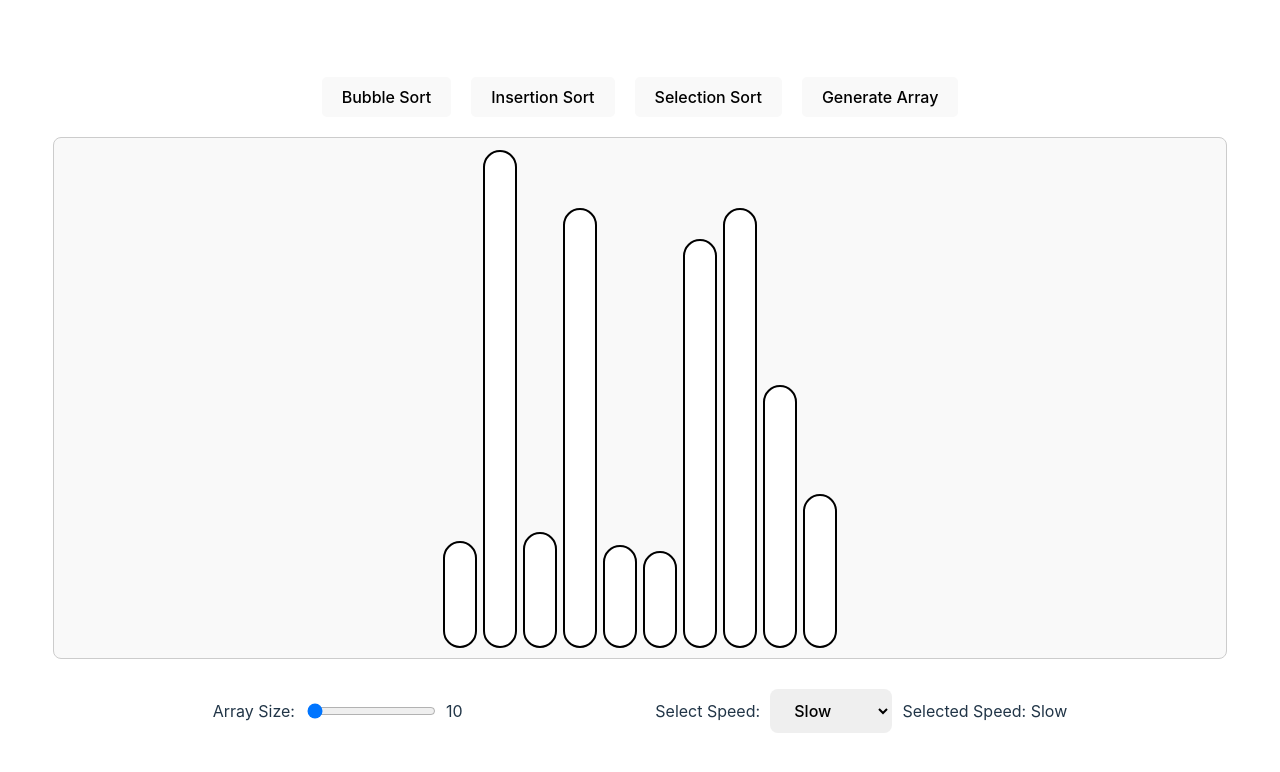
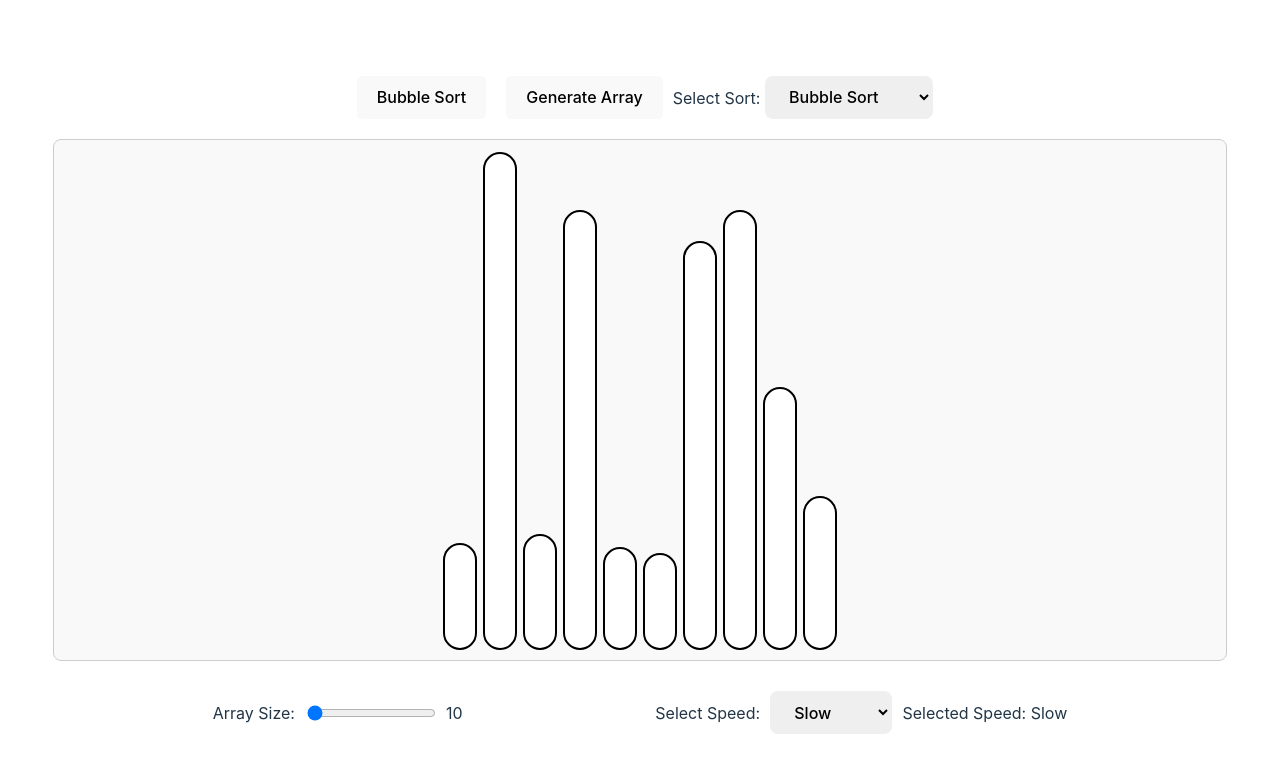
Before and after one commit to Akshat-Kalra/React-Sorting-Visualizer, a React (Vite) app: page / in a window 1280 px wide. Shown: the top 772 px of the page. Built offline with nearby package versions, Linux system fonts and the light colour scheme.

Commit message:
added dropdown for different kinds of sort

```diff
--- a/src/Components/SortingVisualizer.css
+++ b/src/Components/SortingVisualizer.css
@@ -17,7 +17,6 @@
     flex-direction: column;
     justify-content: space-between;
 } */
-
 
 .array-parent-container {
     width: 100%; /* Takes up the entire width */
@@ -80,3 +79,7 @@
   .customize-container select {
     margin-right: 10px;
   }
+
+  .hidden {
+    display: none;
+  }
--- a/src/Components/SortingVisualizer.jsx
+++ b/src/Components/SortingVisualizer.jsx
@@ -11,6 +11,11 @@ function SortingVisualizer() {
   const [sliderValue, setSliderValue] = useState(10);
   const [speed, setSpeed] = useState("Slow");
   const [min, setMin] = useState();
+  const [selectedSort, setSelectedSort] = useState("Bubble");
+
+  const handleSortChange = (event) => {
+    setSelectedSort(event.target.value);
+  };
 
   const handleSliderChange = (event) => {
     setSliderValue(event.target.value);
@@ -146,18 +151,31 @@ function SortingVisualizer() {
   return (
     <>
       <div className="button-container">
-        <button onClick={bubbleSort} disabled={isSorting}>
+        <button className={`${selectedSort !== "Bubble" ? "hidden" : ""}`} onClick={bubbleSort} disabled={isSorting}>
           Bubble Sort
         </button>
-        <button onClick={insertionSort} disabled={isSorting}>
+        <button className={`${selectedSort !== "Insertion" ? "hidden" : ""}`} onClick={insertionSort} disabled={isSorting}>
           Insertion Sort
         </button>
-        <button onClick={selectionSort} disabled={isSorting}>
+        <button className={`${selectedSort !== "Selection" ? "hidden" : ""}`} onClick={selectionSort} disabled={isSorting}>
           Selection Sort
         </button>
         <button onClick={generateRandomArray} disabled={isSorting}>
           Generate Array
         </button>
+        <div className="sort-dropdown-container">
+          <label htmlFor="sortSelector">Select Sort: </label>
+          <select
+            id="sortSelector"
+            name="sortSelector"
+            value={selectedSort}
+            onChange={handleSortChange}
+          >
+            <option value="Bubble">Bubble Sort</option>
+            <option value="Insertion">Insertion Sort</option>
+            <option value="Selection">Selection Sort</option>
+          </select>
+        </div>
       </div>
       <div className="array-container">
         {array.map((value, idx) => (
```
